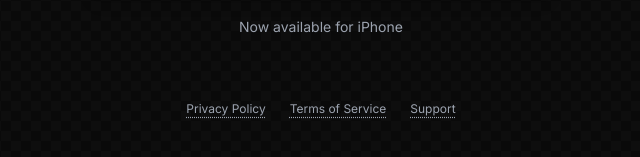
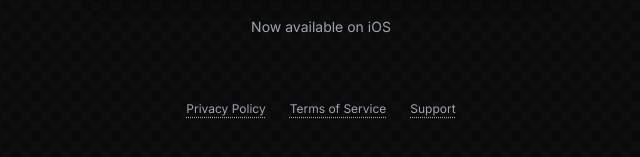
Before and after one commit to arlsusu22/statik-landing, a website: page index.html in a window 1280 px wide. Shown: the part 499-656 px from the top of the page, 319-959 px from the left. Drawn offline with nearby package versions, Linux system fonts and the light colour scheme; a web font is replaced by a local one.

```diff
--- a/index.html
+++ b/index.html
@@ -55,7 +55,7 @@
 
             </a>
 
-            <p class="text-sm text-gray-400 mt-1">Now available for iPhone</p>
+            <p class="text-sm text-gray-400 mt-1">Now available on iOS</p>
 
         </div>
 
```
